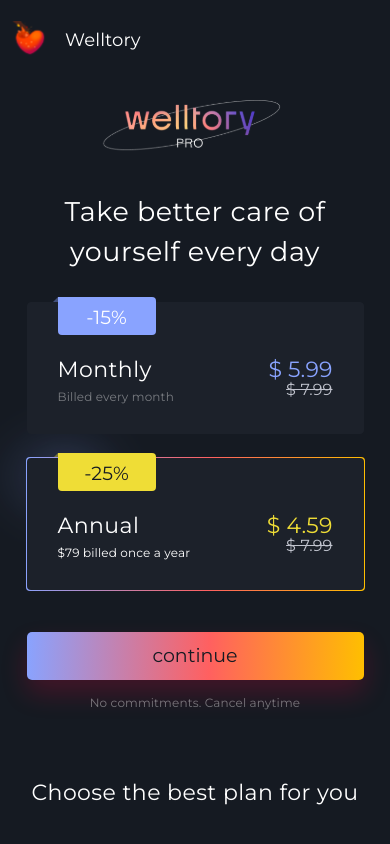
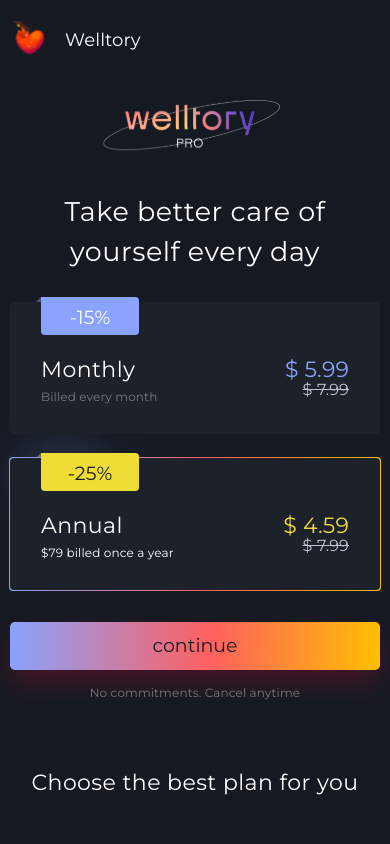
Before and after one commit to ValeriyaKozlova/welltory-test-task, a React (Create React App) app: page / in a window 390 px wide. Shown: the top 844 px of the page. Built offline with nearby package versions, Linux system fonts and the light colour scheme; the HTML template or start-up script is replaced by a standard one.

Commit message:
mobile version changed

```diff
--- a/src/styles/components/_button.scss
+++ b/src/styles/components/_button.scss
@@ -26,7 +26,9 @@
 
 @media screen and (max-width: 767px) {
   button {
+    width: 100%;
     margin-right: 0;
     margin-left: 0;
+    margin-top: 20px;
   }
 }
--- a/src/styles/components/_subscriptions.scss
+++ b/src/styles/components/_subscriptions.scss
@@ -46,6 +46,7 @@
       }
       .info {
         opacity: 1;
+        text-align-last: left;
       }
     }
     .cart-wrapper-price {
@@ -106,6 +107,7 @@
     flex-direction: column;
     align-items: center;
     .subscription_card {
+      width: 100%;
       height: 132px;
       margin: 12px 0;
     }
--- a/src/styles/components/_subscriptionsInfo.scss
+++ b/src/styles/components/_subscriptionsInfo.scss
@@ -24,6 +24,7 @@
       }
       &.header-info {
         p {
+          border-color: transparent;
           border-bottom: 1px solid grey;
           font-size: 22px;
           line-height: 25px;
@@ -31,13 +32,11 @@
             color: transparent;
             background-clip: text;
             background-image: $gradient;
+            border: 0;
             border-bottom: 4px solid grey;
             border-color: $gradient;
             border-image: $gradient;
             border-image-slice: 1;
-            border-left: 0px;
-            border-right: 0px;
-            border-top: 0px;
           }
           &.d-md-none {
             display: none;
```
